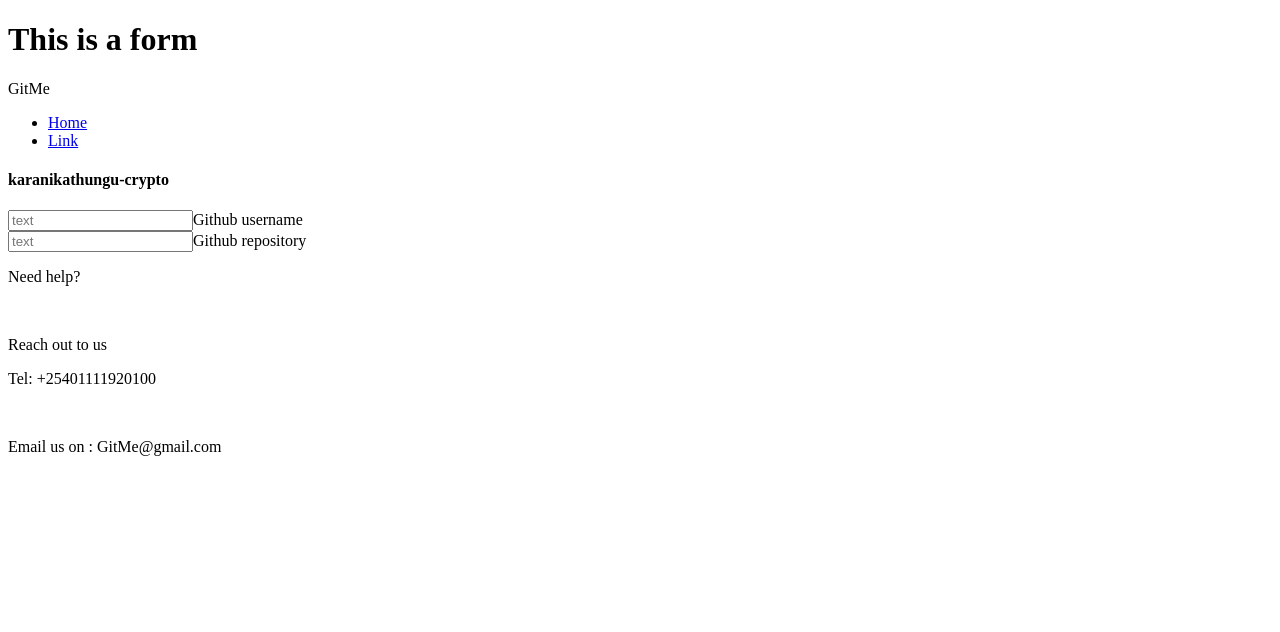
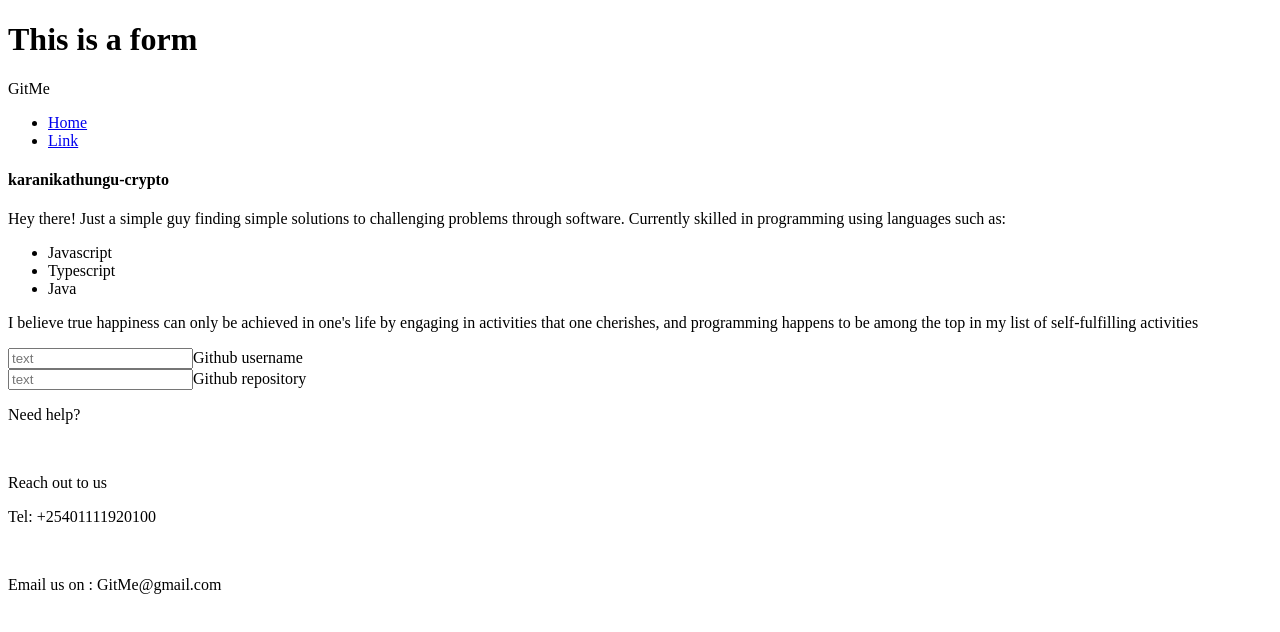
Before and after one commit to karanikathungu-crypto/GitMe-app, an Angular app in the folder GitMe-app/GitMe/: page / in a window 1280 px wide. Shown: the top 632 px of the page. Built offline with nearby package versions, Linux system fonts and the light colour scheme.

Commit message:
Add div classes for content

```diff
--- a/GitMe-app/GitMe/src/app/display/display.component.html
+++ b/GitMe-app/GitMe/src/app/display/display.component.html
@@ -1,7 +1,28 @@
 <h1>This is a form</h1>
 <app-nav-display></app-nav-display>
-<div class = "header">
+<div class = "container-fluid">
   <h4>karanikathungu-crypto</h4>
+</div>
+<div class = "container">
+  <div class = "row">
+    <div class = "col-md-4">
+      <p>Hey there! Just a simple guy finding simple solutions to challenging problems through software.
+        Currently skilled in programming using languages such as:
+      </p>
+      <ul>
+        <li>Javascript</li>
+        <li>Typescript</li>
+        <li>Java</li>
+      </ul>
+    </div>
+    <div class = "col-md-4">
+
+    </div>
+    <div class = "col-md-4">
+      <p>I believe true happiness can only be achieved in one's life by engaging in activities that one cherishes, and programming happens to be among the top in my list of self-fulfilling activities</p>
+    </div>
+  </div>
+
 </div>
 <app-display-form></app-display-form>
 
```
